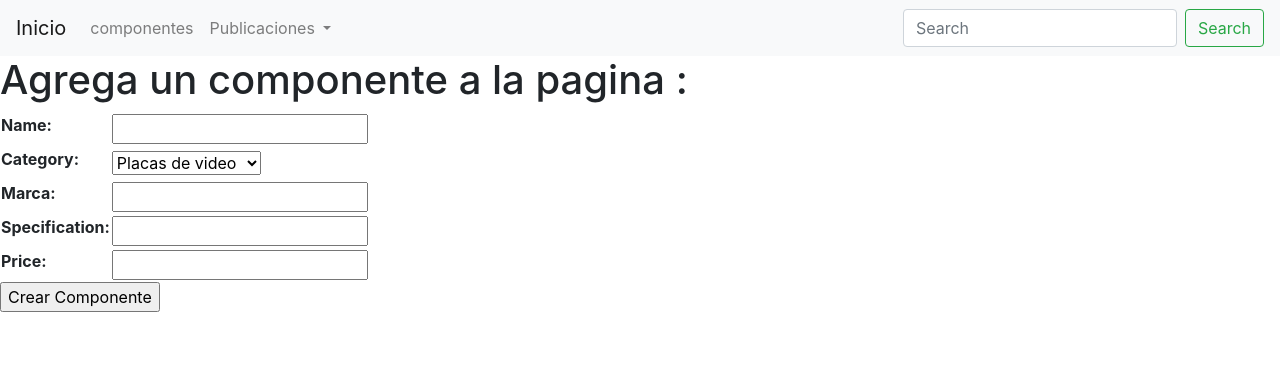
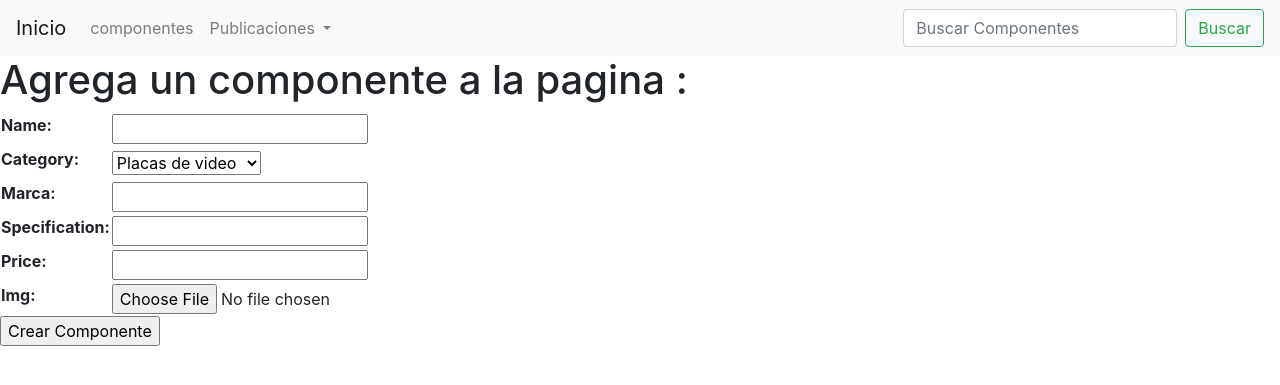
Before and after one commit to TobiasHenrion/Entrega_Henrion, a Django app: page /components/create_components/ in a window 1280 px wide. Shown: the top 385 px of the page. Run offline with Django 4.2, Linux system fonts and the light colour scheme.

Commit message:
update components

```diff
--- a/PagWeb/Web/urls.py
+++ b/PagWeb/Web/urls.py
@@ -1,6 +1,9 @@
 from django.contrib import admin
 from django.urls import include, path
 from Web.views import index
+from django.conf import settings
+from django.conf.urls.static import static
+
 
 urlpatterns = [
     path('admin/', admin.site.urls),
@@ -10,3 +13,7 @@ urlpatterns = [
     path('publications/', include('publications.urls')),
     path('users/', include('users.urls')),
 ]
+
+
+if settings.DEBUG:
+    urlpatterns += static(settings.MEDIA_URL, document_root=settings.MEDIA_ROOT)
--- a/PagWeb/components/forms.py
+++ b/PagWeb/components/forms.py
@@ -19,3 +19,4 @@ class ComponentsForm(forms.Form):
     marca = forms.CharField(max_length=25)
     specification = forms.CharField(max_length=500)
     price = forms.FloatField()
+    img = forms.ImageField()
--- a/PagWeb/components/models.py
+++ b/PagWeb/components/models.py
@@ -15,8 +15,12 @@ class Components(models.Model):
         ('Otros', 'Otros'),
     )
 
-    name = models.CharField(max_length=50)
+    name = models.CharField(max_length=50, verbose_name= 'Nombre')
     category = models.CharField(choices = CHOICES, max_length=25)
     marca = models.CharField(max_length=25)
     specification = models.CharField(default="", max_length=500)
     price = models.FloatField()
+    img = models.ImageField(upload_to="componentes")
+
+    def __str__(self):
+        return self.name
--- a/PagWeb/components/views.py
+++ b/PagWeb/components/views.py
@@ -6,11 +6,15 @@ from components.forms import ComponentsForm
 
 
 def list_components(request):
-
-    components = Components.objects.all()
+    if 'search' in request.GET:
+        search = request.GET['search']
+        components = Components.objects.filter(name__contains= search)
+    else:
+        components = Components.objects.all()
     context = {
         'components' : components
     }
+
 
     return render(request, 'components/list_components.html', context=context)
 
@@ -20,7 +24,8 @@ def create_components(request):
             'form' : ComponentsForm()
         }
     elif request.method == 'POST':
-        form = ComponentsForm(request.POST)
+
+        form = ComponentsForm(request.POST, request.FILES)
         if form.is_valid():
             Components.objects.create(
                 name = form.cleaned_data['name'],
@@ -28,10 +33,14 @@ def create_components(request):
                 marca = form.cleaned_data['marca'],
                 specification = form.cleaned_data['specification'],
                 price = form.cleaned_data['price'],
+                img = form.cleaned_data['img'],
+
         )
+
             context={
                 'message' : 'Componente creado existosamente'
             }
+
         else:
             context ={
                 'form_errors' : form.errors,
--- a/PagWeb/templates/base.html
+++ b/PagWeb/templates/base.html
@@ -43,9 +43,9 @@
             </ul>
             </li>
         </ul>
-        <form class="d-flex">
-            <input class="form-control mr-2" type="search" placeholder="Search" aria-label="Search">
-            <button class="btn btn-outline-success" type="submit">Search</button>
+        <form class="d-flex" action="/components/list_components/" method="GET">
+            <input class="form-control mr-2" type="search" placeholder="Buscar Componentes" aria-label="Search" name="search">
+            <button class="btn btn-outline-success" type="submit">Buscar </button>
         </form>
         </div>
     </nav>
--- a/PagWeb/templates/components/create_components.html
+++ b/PagWeb/templates/components/create_components.html
@@ -7,7 +7,7 @@
 {% block content %}
 <h1>Agrega un componente a la pagina : </h1>
     {% if form %}
-        <form action="" method="POST">
+        <form action="" method="POST" enctype="multipart/form-data">
 
             {% csrf_token %}
             <table>
--- a/PagWeb/templates/components/list_components.html
+++ b/PagWeb/templates/components/list_components.html
@@ -6,13 +6,13 @@
 
 {% block content %}
 
-    <h1>Crear componente</h1><a href="/components/create_components/" class="btn btn-primary">Crear</a>
+    <h5>Crear componente</h5><a href="/components/create_components/" class="btn btn-primary">Crear</a>
     {% for component in components%}
 
         <div class="card mb-3" style="max-width: 540px;">
             <div class="row no-gutters">
             <div class="col-md-4">
-                <img src="..." alt="...">
+                <img src="{{component.img.url}}" width= "200" height="200">
             </div>
             <div class="col-md-8">
                 <div class="card-body">
```
Also changed, not shown: PagWeb/Web/settings.py (+6 -3 lines), PagWeb/components/migrations/0003_components_img.py (added), PagWeb/components/migrations/0004_alter_components_img.py (added), PagWeb/db.sqlite3, PagWeb/media/componentes/3070.jpg (added), PagWeb/media/componentes/ryzen_3200g.jpg (added).
